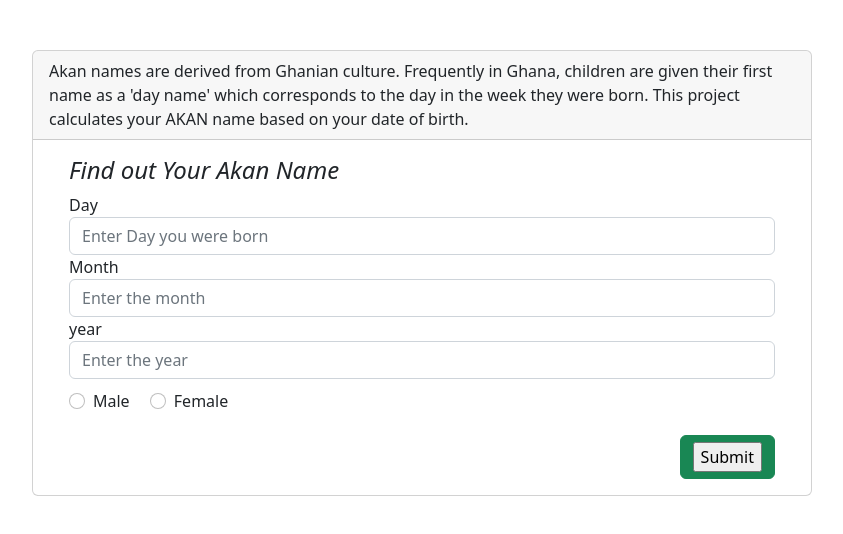
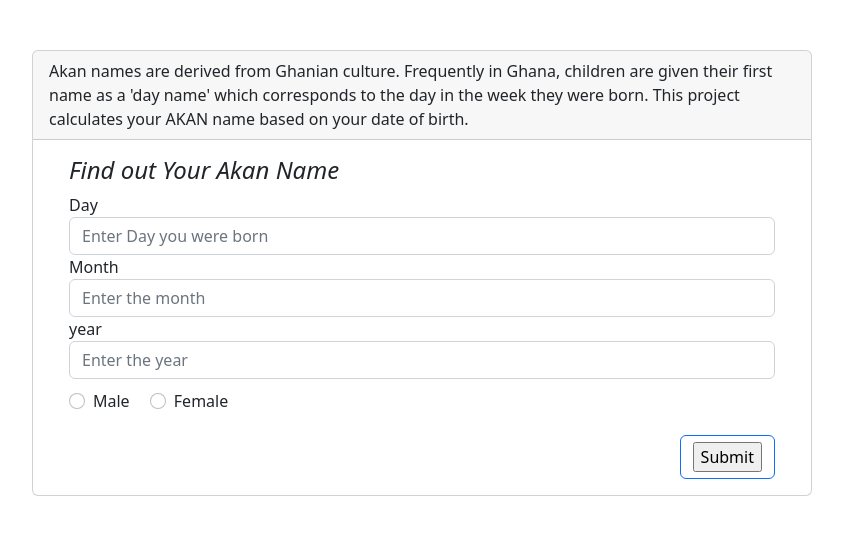
Before and after one commit to naniyule/Birhday_date_calculator, a plain HTML site: page index.html in a window 1280 px wide. Shown: the whole page, without its empty margins (218-1061 px from the left). Drawn offline with nearby package versions, Linux system fonts and the light colour scheme.

Commit message:
Minor changes to css

```diff
--- a/index.html
+++ b/index.html
@@ -42,7 +42,7 @@
                      <label class="form-check-label" for="female">Female</label>
                   </div>
                </div>
-               <div class="btn submit btn-success ">
+               <div class="btn submit btn-outline-primary ">
                   <input type="button" value="Submit" onclick="return validation()">
                </div>
             </form>
```
